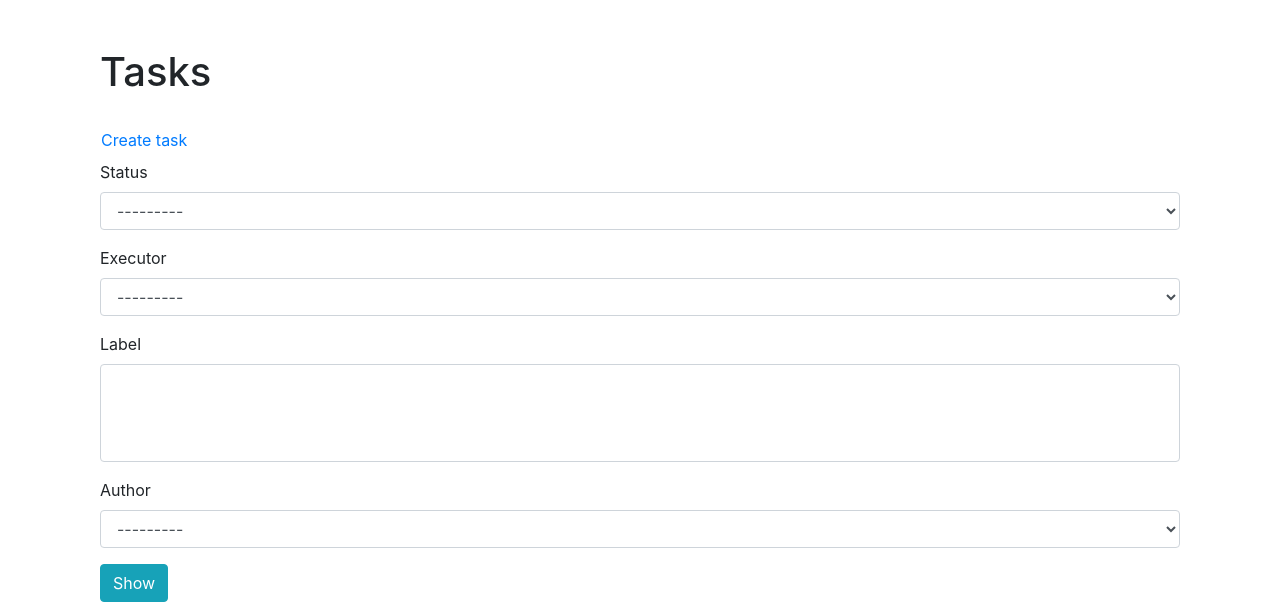
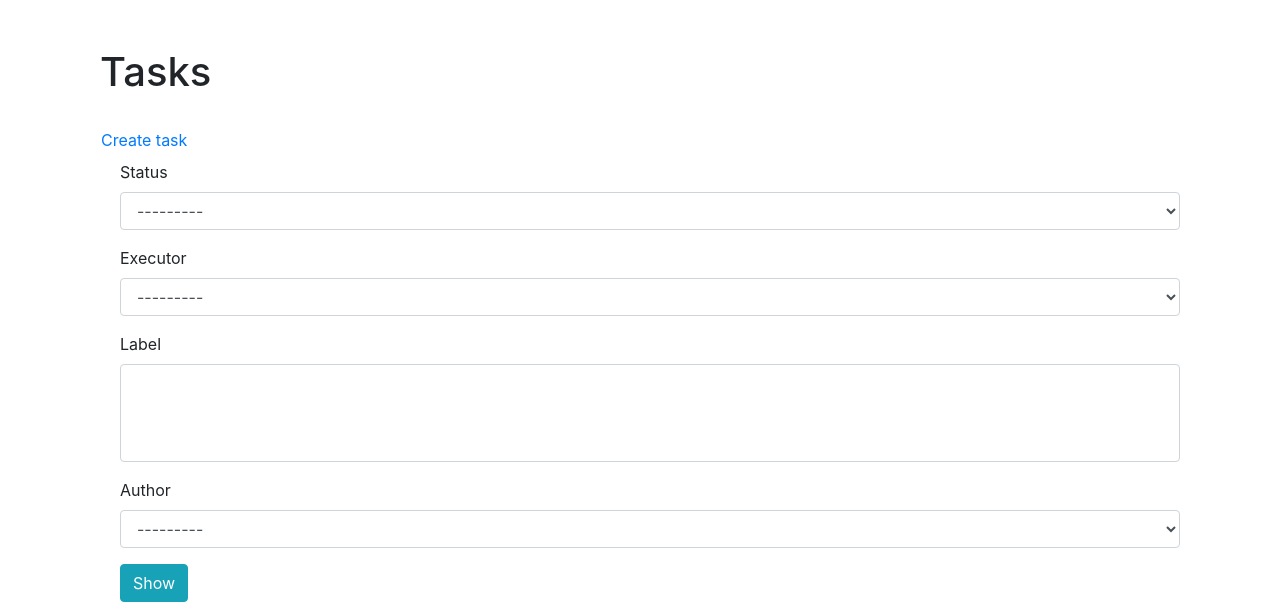
Before and after one commit to DzmitrySha/python-project-52, a Django app: page /tasks/ in a window 1280 px wide. Shown: the part 56-658 px from the top of the page. Run offline with Django 4.2, Linux system fonts and the light colour scheme; the visitor is signed in with stand-in values (Sample User, id 1); data comes from the database, SQL or seed files in the repository; data that the repository does not hold is empty; some libraries are stand-ins or nearby versions.

Commit message:
updated tasks template

```diff
--- a/tasks/templates/tasks/tasks.html
+++ b/tasks/templates/tasks/tasks.html
@@ -14,13 +14,14 @@
 
 
 <div class="container wrapper flex-grow-1">
-    <form method="get" class="form">
+    <form method="get" class="form-check">
       {% bootstrap_form filter.form %}
       <button submit="{{ btn_show }}" class="btn btn-info">
           {{ btn_show }}
       </button>
+
     </form>
-
+    <br>
 </div>
 
 
```
